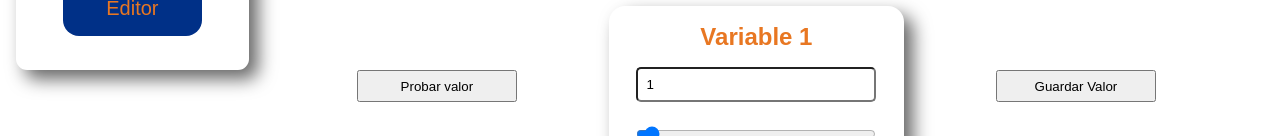
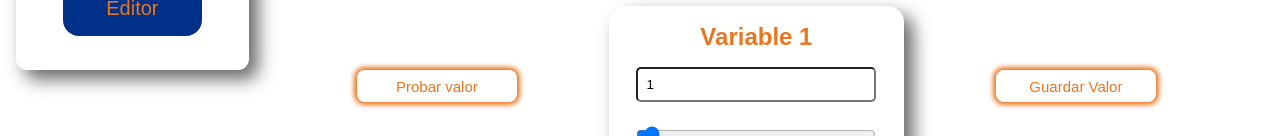
Before and after one commit to Estebanfonseca/proyecto-agrosuper, a React (Vite) app: page /editor in a window 1280 px wide. Both pictures are taken after a click on the button "Editor". Shown: the part 664-800 px from the top of the page. Built offline with nearby package versions, Linux system fonts and the light colour scheme; no server answers; a web font is replaced by a local one.

Commit message:
terminado

```diff
--- a/src/components/EditorTable.jsx
+++ b/src/components/EditorTable.jsx
@@ -34,6 +34,10 @@ let allCheck = checkedState.every((item)=> item === true)
         );
         setClic(clicked)
     }
+
+    let editorB = [...editor]
+    editorB = editorB.splice(1)
+    console.log(editorB)
 
 
     return (
--- a/src/components/Variable.jsx
+++ b/src/components/Variable.jsx
@@ -60,13 +60,13 @@ export default function Variable() {
                     </tr>
                 </tbody>
             </table>
-            <button onClick={()=>probarNuevoValor()} >Probar valor</button>
+            <button className="btns" onClick={()=>probarNuevoValor()} >Probar valor</button>
                 <form className="form-variable">
                     <h2>Variable 1</h2>
                     <input type="text" value={valor} onChange={(e)=>setValor(e.target.value) } onKeyUp={()=>valorAprobar(valor)} />
                     <input type="range" min={deslizante.min} max={deslizante.max} value={valor} onChange={(e) => {setValor(e.target.value);valorAprobar(valor)}} onMouseOut={()=>valorAprobar(valor)}/>
                 </form>
-            <button>Guardar Valor</button>
+            <button className="btns">Guardar Valor</button>
         </div>
     );
 }
--- a/src/index.css
+++ b/src/index.css
@@ -288,6 +288,22 @@ body::-webkit-scrollbar-thumb,textarea::-webkit-scrollbar-thumb {
     margin-top: 20px;
     cursor: pointer;
 }
+.btns{
+    background-color: #fff;
+    border: none;
+    color: var(--naranja);
+    font-size: 15px;
+    font-weight: 500;
+    border-radius: 0.5rem;
+    box-shadow: 0 0 5px 3px var(--naranja);
+    cursor: pointer;
+    height: 3rem;
+    width: 6rem;
+}
+.btns:hover{
+    background-color: var(--azul);
+}
+
 .navbar .active-link{
     background-color: var(--azul);
     color: var(--naranja);
```
